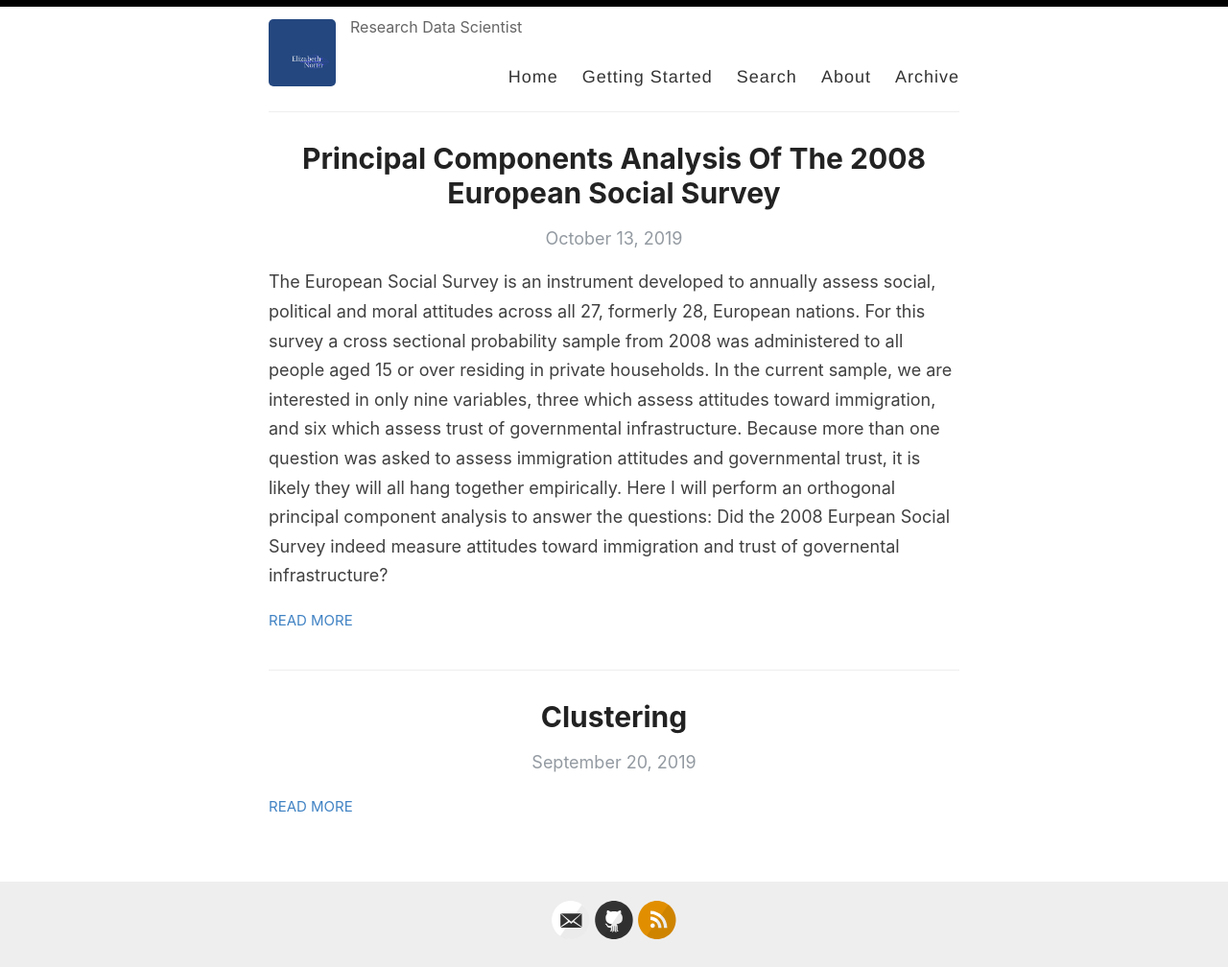
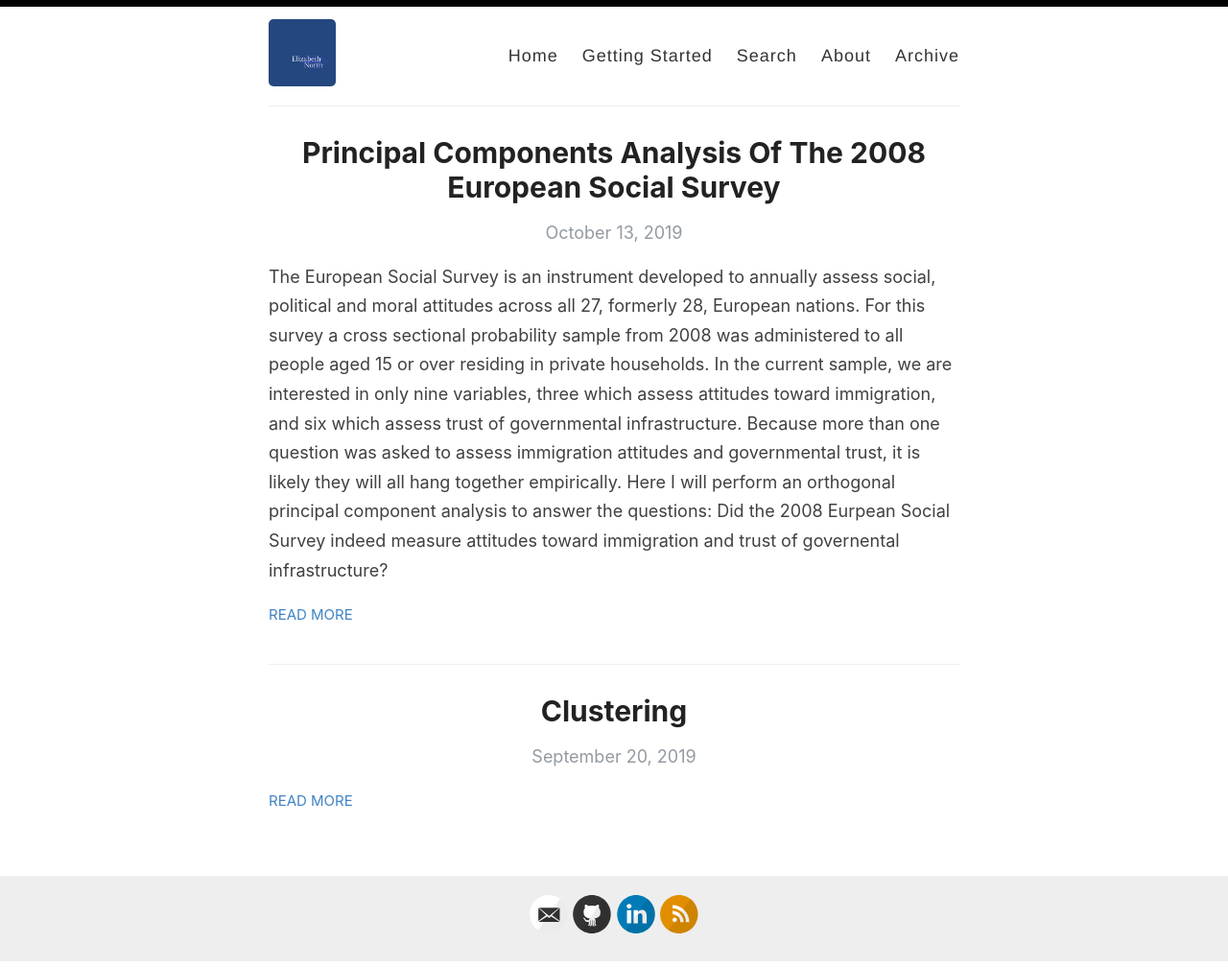
Before and after one commit to northelizabeth/northelizabeth.github.io, a Jekyll site: the page built from index.html, in a window 1280 px wide. Shown: the whole page at 96% size. Built offline with Jekyll 4.4.1, drawn with Linux system fonts in a browser that asks for light colours; the list of posts is cut into pages by our own code.

Commit message:
Update _config.yml

```diff
--- a/_config.yml
+++ b/_config.yml
@@ -9,7 +9,7 @@
 author: Elizabeth North
 
 # Short bio or description (displayed in the header)
-description: Research Data Scientist
+description:
 
 # URL of your avatar or profile pic (you could use your GitHub profile pic)
 avatar: /images/name-logo.png
@@ -26,7 +26,7 @@
   flickr:
   github: northelizabeth
   instagram:
-  linkedin:
+  linkedin: elizabeth-s-north
   pinterest:
   rss: rss
   twitter:
```
